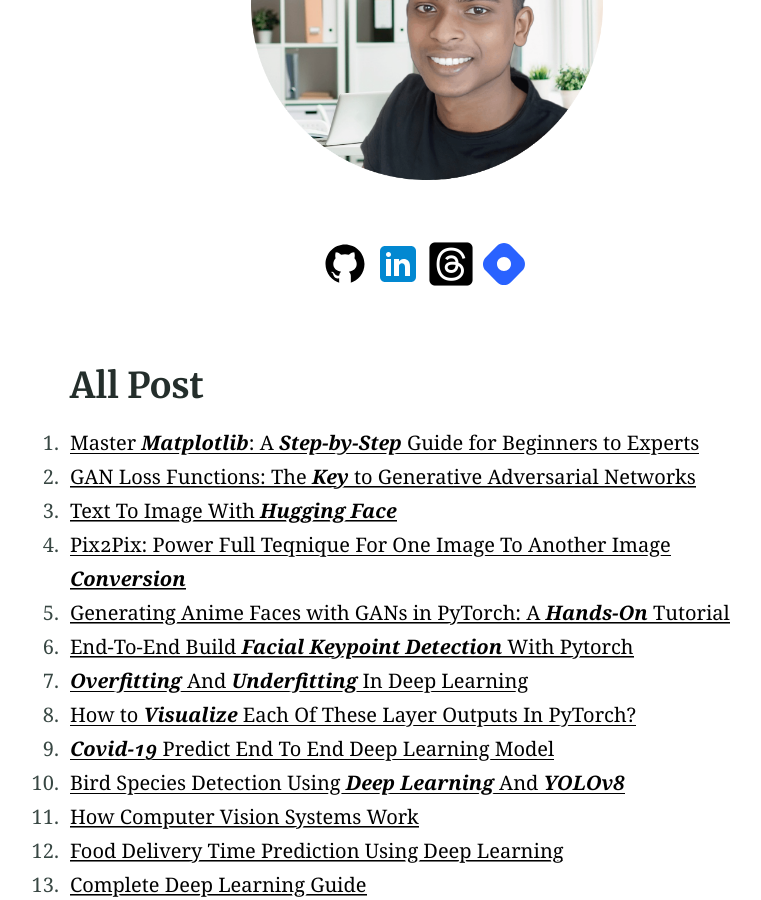
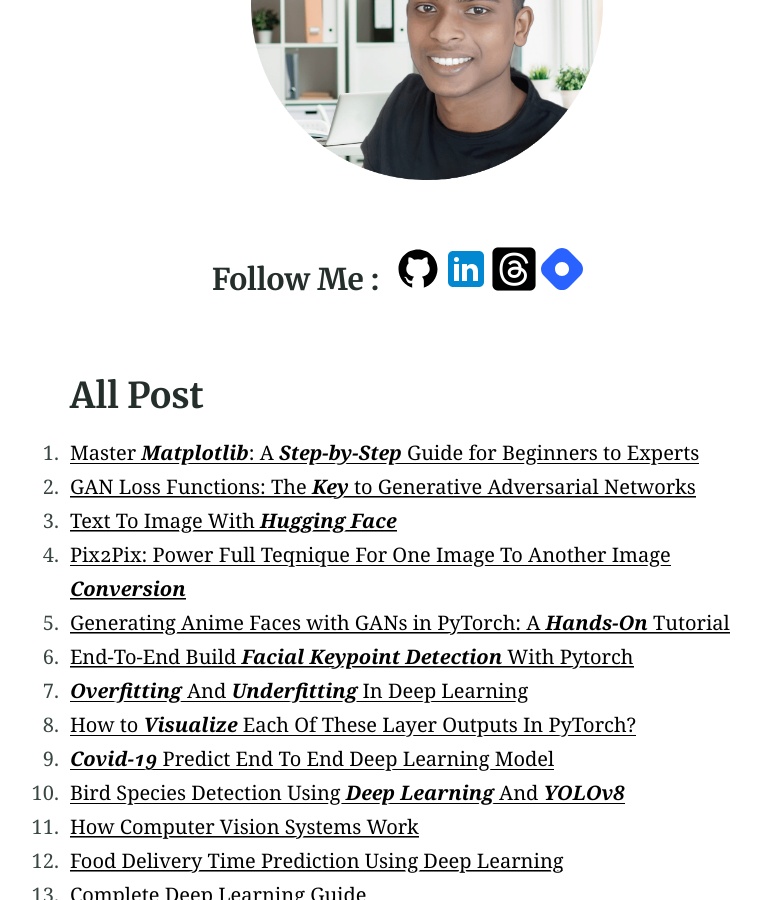
Before and after one commit to hi-sushanta/hi-sushanta.github.io, a Jekyll site: the page built from index.md, in a window 1280 px wide and 900 px high, scrolled down 428 px. Shown: the whole window, without its empty margins (213-974 px from the left). Built offline with Jekyll 4.4.1, drawn with Linux system fonts in a browser that asks for light colours.

Commit message:
Add Follor me tag front of my icon

```diff
--- a/index.md
+++ b/index.md
@@ -9,7 +9,8 @@ Welcome to my blog, new readers and old! I hope you find this blog helpful in yo
     <img src="chi2.png" class = "center" width="50%" height="50%"/>
 </div>
 
-<div class="social-icon" align="center" style="margin-left:5x; margin-right:5px; margin-top:50px; margin-bottom:50px;">
+<div class="social-icon" style="margin-left:5x; margin-right:5px; margin-top:50px; margin-bottom:50px;  display: flex; align-items: center;">
+    <h3 style="margin-left:20%; margin-right:15px; margin-top:0px;"><strong>Follow Me : </strong> </h3>
     <a href="https://github.com/hi-sushanta">
     <svg xmlns="http://www.w3.org/2000/svg"  viewBox="0 0 64 64" width="48px" height="48px"><path d="M32 6C17.641 6 6 17.641 6 32c0 12.277 8.512 22.56 19.955 25.286-.592-.141-1.179-.299-1.755-.479V50.85c0 0-.975.325-2.275.325-3.637 0-5.148-3.245-5.525-4.875-.229-.993-.827-1.934-1.469-2.509-.767-.684-1.126-.686-1.131-.92-.01-.491.658-.471.975-.471 1.625 0 2.857 1.729 3.429 2.623 1.417 2.207 2.938 2.577 3.721 2.577.975 0 1.817-.146 2.397-.426.268-1.888 1.108-3.57 2.478-4.774-6.097-1.219-10.4-4.716-10.4-10.4 0-2.928 1.175-5.619 3.133-7.792C19.333 23.641 19 22.494 19 20.625c0-1.235.086-2.751.65-4.225 0 0 3.708.026 7.205 3.338C28.469 19.268 30.196 19 32 19s3.531.268 5.145.738c3.497-3.312 7.205-3.338 7.205-3.338.567 1.474.65 2.99.65 4.225 0 2.015-.268 3.19-.432 3.697C46.466 26.475 47.6 29.124 47.6 32c0 5.684-4.303 9.181-10.4 10.4 1.628 1.43 2.6 3.513 2.6 5.85v8.557c-.576.181-1.162.338-1.755.479C49.488 54.56 58 44.277 58 32 58 17.641 46.359 6 32 6zM33.813 57.93C33.214 57.972 32.61 58 32 58 32.61 58 33.213 57.971 33.813 57.93zM37.786 57.346c-1.164.265-2.357.451-3.575.554C35.429 57.797 36.622 57.61 37.786 57.346zM32 58c-.61 0-1.214-.028-1.813-.07C30.787 57.971 31.39 58 32 58zM29.788 57.9c-1.217-.103-2.411-.289-3.574-.554C27.378 57.61 28.571 57.797 29.788 57.9z"/></svg>
     </a>
```
